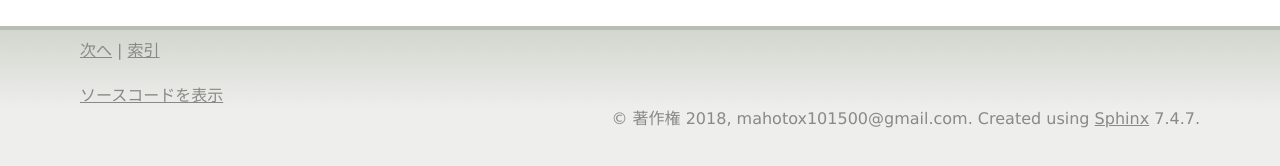
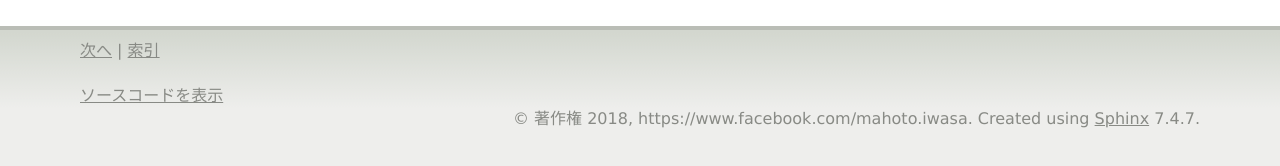
Before and after one commit to daring-board/Notes, a Sphinx documentation site: the page built from source/index.rst, in a window 1280 px wide. Shown: the part 731-897 px from the top of the page. Built offline with Sphinx 7.4.7, drawn with Linux system fonts in a browser that asks for light colours.

Commit message:
メールアドレスを削除

```diff
--- a/source/conf.py
+++ b/source/conf.py
@@ -51,8 +51,8 @@ master_doc = 'index'
 
 # General information about the project.
 project = 'Notes'
-copyright = '2018, mahotox101500@gmail.com'
-author = 'mahotox101500@gmail.com'
+copyright = '2018, https://www.facebook.com/mahoto.iwasa'
+author = 'https://www.facebook.com/mahoto.iwasa'
 
 # The version info for the project you're documenting, acts as replacement for
 # |version| and |release|, also used in various other places throughout the
@@ -144,7 +144,7 @@ latex_elements = {
 #  author, documentclass [howto, manual, or own class]).
 latex_documents = [
     (master_doc, 'Notes.tex', 'Notes Documentation',
-     'mahotox101500@gmail.com', 'manual'),
+     'https://www.facebook.com/mahoto.iwasa', 'manual'),
 ]
 
 
```
